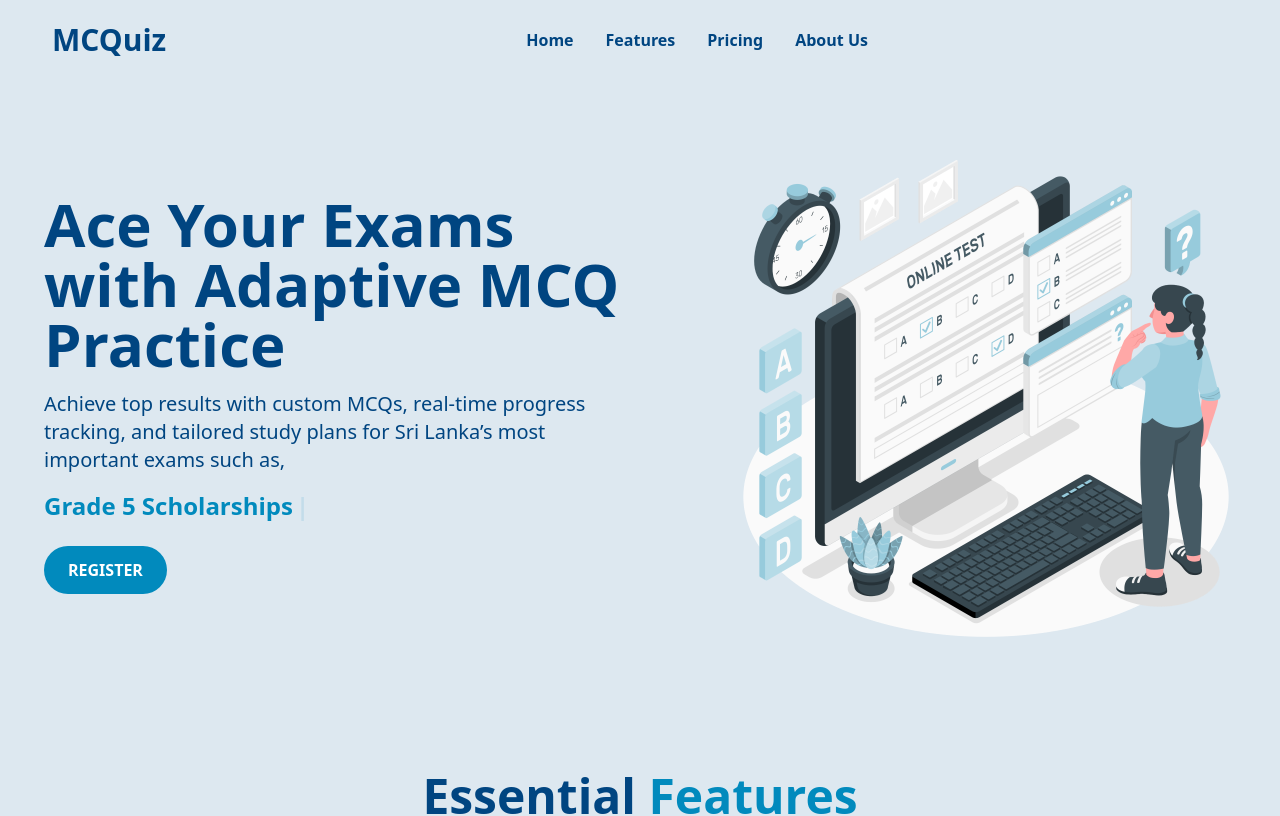
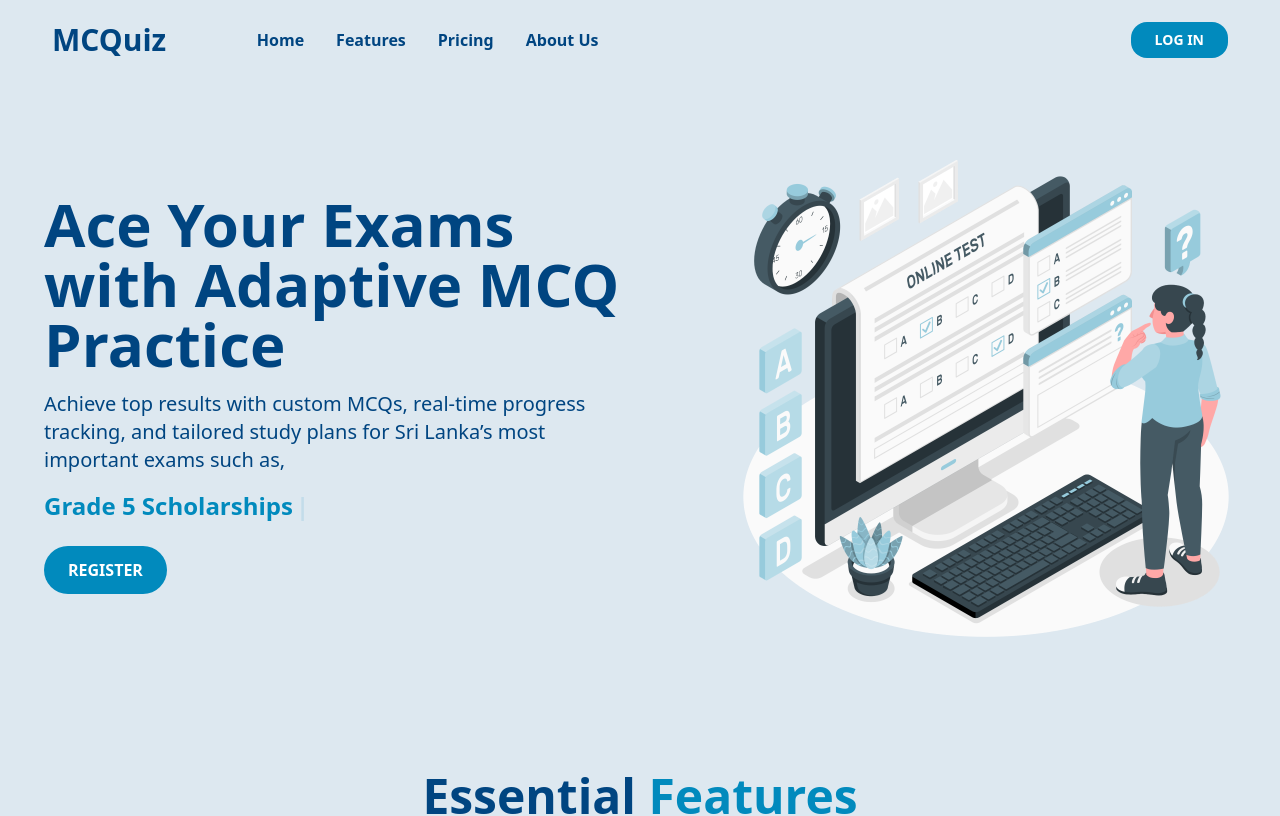
Before and after one commit to ashan2001ruh/MCQUIZ, a React (Create React App) app: page / in a window 1280 px wide. Shown: the top 816 px of the page. Built offline with nearby package versions, Linux system fonts and the light colour scheme; no server answers.

Commit message:
fixed bugs

```diff
--- a/src/components/Navbar.jsx
+++ b/src/components/Navbar.jsx
@@ -84,12 +84,23 @@ const Navbar = ({ homeRef, featuresRef, pricingRef, aboutUsRef }) => {
         </motion.ul>
       </div>
 
-      {/* Hi FirstName on the right */}
-      {user && user.firstName && (
-        <div className="hidden md:flex items-center font-semibold text-[#004581] text-base ml-4">
-          Hi {user.firstName}!
-        </div>
-      )}
+<div className="hidden md:flex items-center justify-end flex-1 ml-4">
+  {user && user.firstName ? (
+    <div className="font-semibold text-[#004581] text-base">
+      Hi {user.firstName}!
+    </div>
+  ) : (
+    <motion.button
+      onClick={handleLoginClick}
+      className="bg-[#018ABD] text-white font-semibold px-6 py-2 rounded-2xl text-sm hover:bg-[#005fa3] transition duration-200"
+      initial={{ scale: 0.9, opacity: 0 }}
+      animate={{ scale: 1, opacity: 1 }}
+      transition={{ duration: 0.8, delay: 0.5 }}
+    >
+      LOG IN
+    </motion.button>
+  )}
+</div>
     </motion.div>
   );
 };
```
